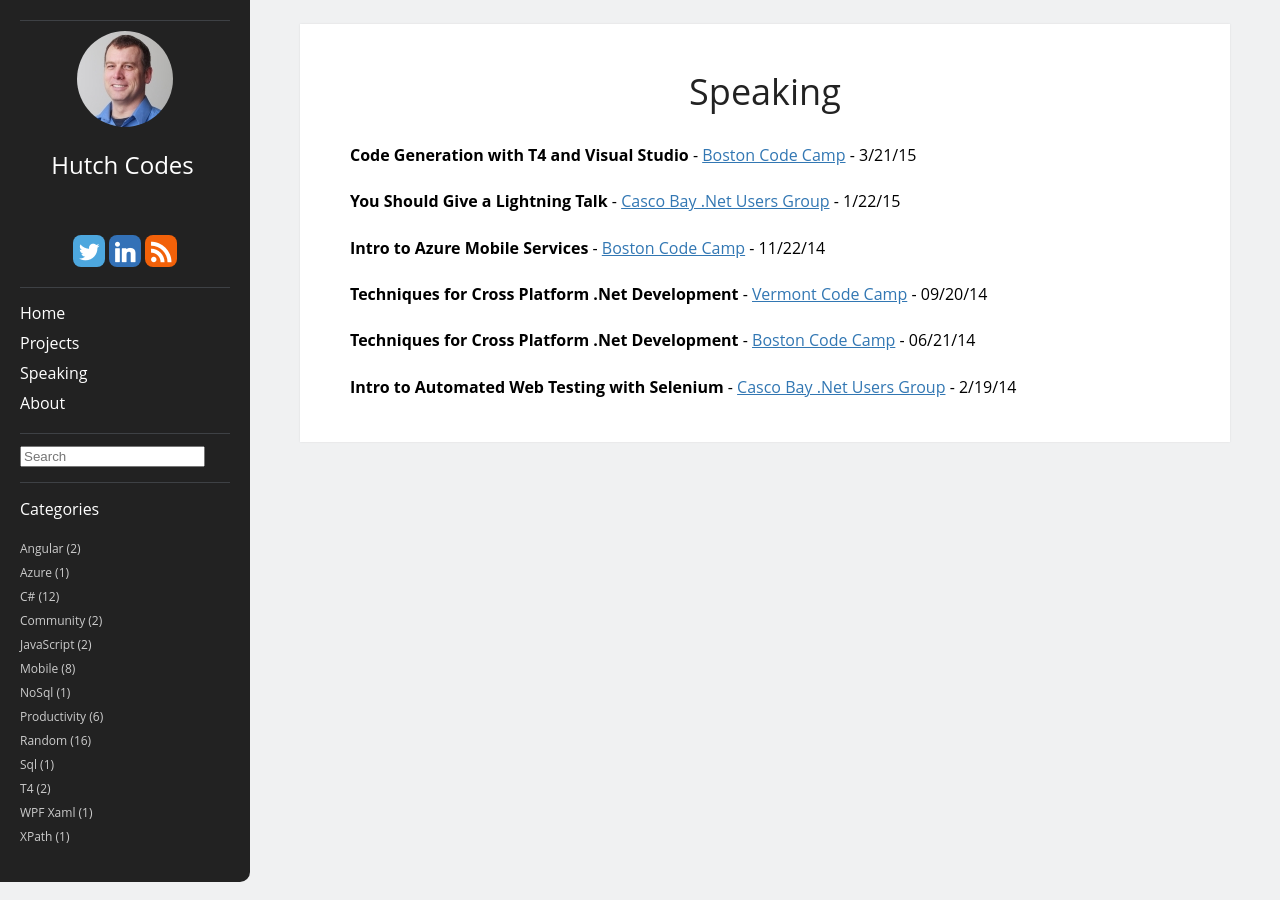
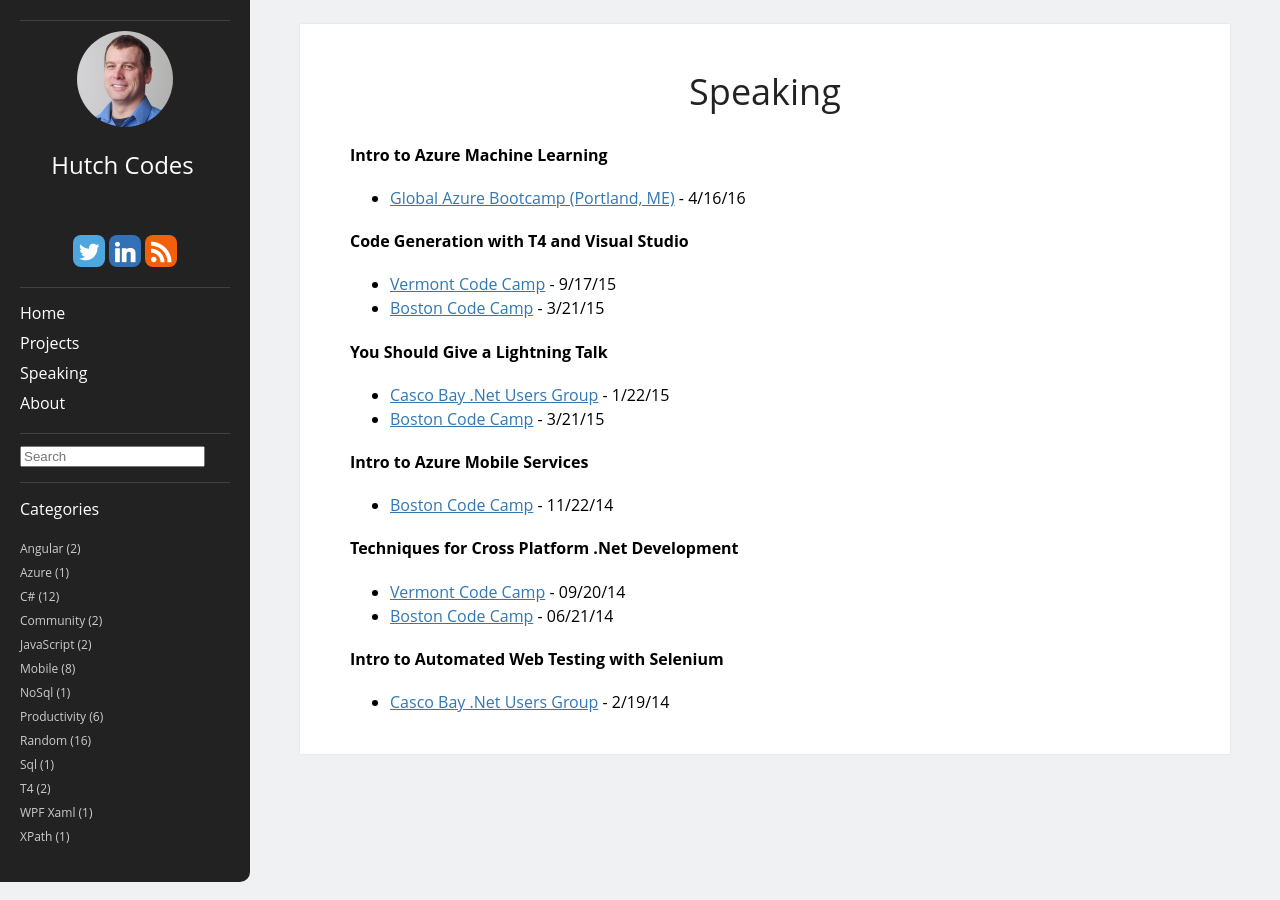
Before and after one commit to hutchcodes/hutchcodes.github.io, a Jekyll site: the page built from speaking.md, in a window 1280 px wide. Built offline with Jekyll 4.4.1, drawn with Linux system fonts in a browser that asks for light colours.

Commit message:
Update speaking page

```diff
--- a/speaking.md
+++ b/speaking.md
@@ -5,14 +5,24 @@
 permalink: /speaking/
 published: true
 ---
-<strong>Code Generation with T4 and Visual Studio</strong> - <a href="http://www.bostoncodecamp.com/CC23/Schedule/Index" target="_blank">Boston Code Camp</a> - 3/21/15
 
-<strong>You Should Give a Lightning Talk</strong> - <a href="http://cbnug.net/" target="_blank">Casco Bay .Net Users Group</a> - 1/22/15
+<strong>Intro to Azure Machine Learning</strong>
+* <a href="http://www.meetup.com/CascoBayNUG/events/227718749/" target="_blank">Global Azure Bootcamp (Portland, ME)</a> - 4/16/16
 
-<strong>Intro to Azure Mobile Services</strong> - <a href="http://www.bostoncodecamp.com/CC22/Schedule/Index" target="_blank">Boston Code Camp</a> - 11/22/14
+<strong>Code Generation with T4 and Visual Studio</strong>
+* <a href="http://vtcodecamp.org/2014/sessions" target="_blank">Vermont Code Camp</a> - 9/17/15
+* <a href="http://www.bostoncodecamp.com/CC23/Schedule/Index" target="_blank">Boston Code Camp</a> - 3/21/15
 
-<strong>Techniques for Cross Platform .Net Development</strong> - <a href="http://vtcodecamp.org/2014/sessions">Vermont Code Camp</a> - 09/20/14
+<strong>You Should Give a Lightning Talk</strong>
+* <a href="http://cbnug.net/" target="_blank">Casco Bay .Net Users Group</a> - 1/22/15
+* <a href="http://www.bostoncodecamp.com/CC23/Schedule/Index" target="_blank">Boston Code Camp</a> - 3/21/15
 
-<strong>Techniques for Cross Platform .Net Development</strong> - <a href="http://www.bostoncodecamp.com/CC21/Schedule/Index" target="_blank">Boston Code Camp</a> - 06/21/14
+<strong>Intro to Azure Mobile Services</strong>
+* <a href="http://www.bostoncodecamp.com/CC22/Schedule/Index" target="_blank">Boston Code Camp</a> - 11/22/14
 
-<strong>Intro to Automated Web Testing with Selenium</strong> - <a href="http://cbnug.net/" target="_blank">Casco Bay .Net Users Group</a> - 2/19/14
+<strong>Techniques for Cross Platform .Net Development</strong>
+* <a href="http://vtcodecamp.org/2014/sessions" target="_blank">Vermont Code Camp</a> - 09/20/14
+* <a href="http://www.bostoncodecamp.com/CC21/Schedule/Index" target="_blank">Boston Code Camp</a> - 06/21/14
+
+<strong>Intro to Automated Web Testing with Selenium</strong>
+* <a href="http://cbnug.net/" target="_blank">Casco Bay .Net Users Group</a> - 2/19/14
```
